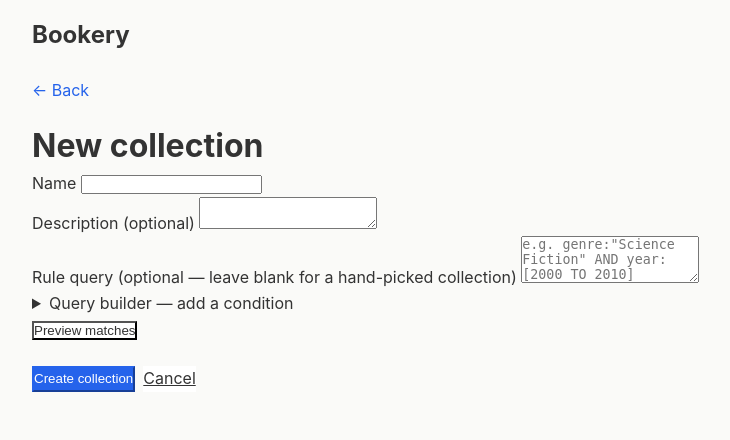
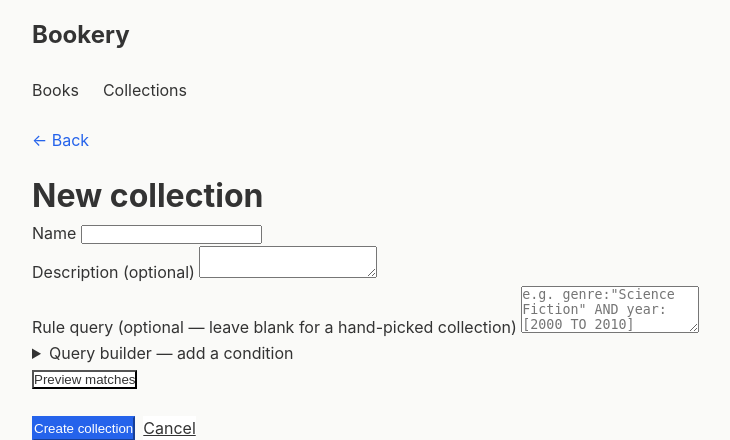
Before and after one commit to JoeCotellese/bookery, a Flask app: page /collections/new in a window 1280 px wide. Shown: the top 440 px of the page, without its empty margins (160-890 px from the left). Run offline with Flask 3, Linux system fonts and the light colour scheme; parts of the project's set-up code (start-up, migrations or seed data) failed here and were passed over.

Commit message:
Add #256: header nav link to collections (Books/Collections)
The /collections route had no clickable path in the UI; add a primary
site-nav in the header so collections are reachable from every page.

Claude-Session: https://claude.ai/code/session_01NcntSkXWoXTmPjTaDop5TY

```diff
--- a/src/bookery/web/static/style.css
+++ b/src/bookery/web/static/style.css
@@ -68,6 +68,21 @@ header .logo {
     margin-bottom: 1.5rem;
     color: var(--color-text);
     text-decoration: none;
+}
+
+.site-nav {
+    display: flex;
+    gap: 1.5rem;
+    margin-bottom: 1.5rem;
+}
+
+.site-nav a {
+    color: var(--color-text);
+    text-decoration: none;
+}
+
+.site-nav a:hover {
+    text-decoration: underline;
 }
 
 .page-title {
--- a/src/bookery/web/templates/base.html
+++ b/src/bookery/web/templates/base.html
@@ -11,6 +11,10 @@
     <a class="skip-link" href="#main">Skip to main content</a>
     <header>
         <a class="logo" href="{{ url_for('web.books') }}">Bookery</a>
+        <nav class="site-nav" aria-label="Primary">
+            <a href="{{ url_for('web.books') }}">Books</a>
+            <a href="{{ url_for('web.collections_list') }}">Collections</a>
+        </nav>
     </header>
     <main id="main">
         {% with messages = get_flashed_messages(with_categories=True) %}
```
Also changed, not shown: tests/web/test_nav.py (added, +18 -0 lines).
